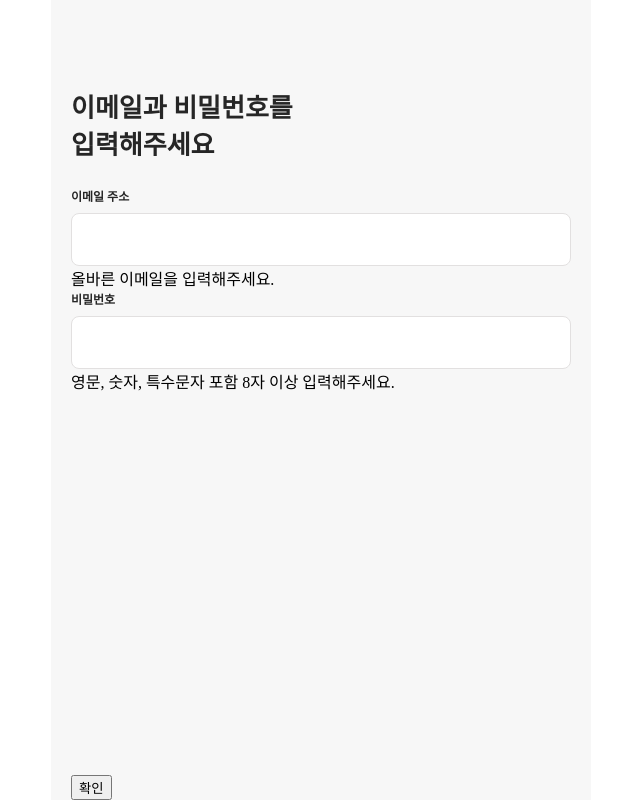
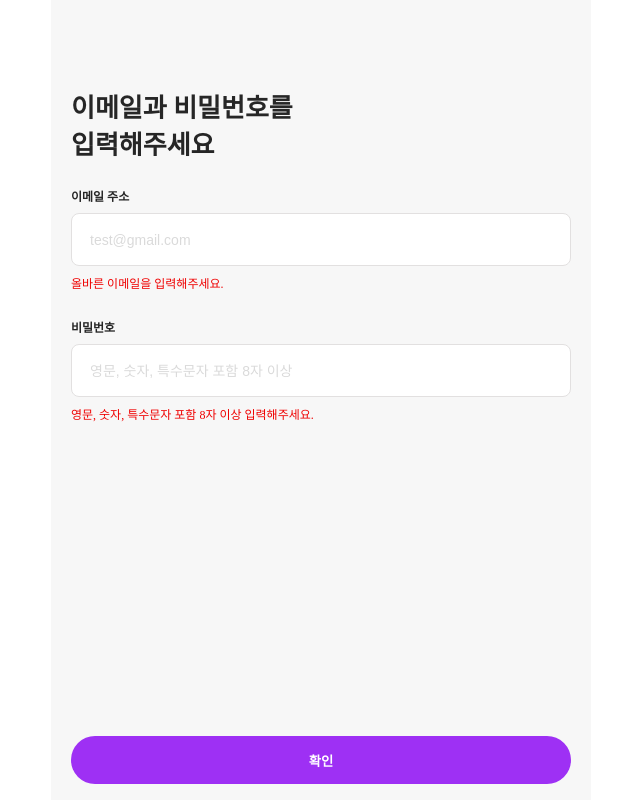
Before and after one commit to danii0110/reactLogin, a React (Create React App) app in the folder react-login/: page / in a window 1280 px wide. Shown: the whole page, without its empty margins (319-959 px from the left). Built offline with nearby package versions, Linux system fonts and the light colour scheme.

Commit message:
css 완료 + 약간의 기능 추가

```diff
--- a/react-login/src/Login.jsx
+++ b/react-login/src/Login.jsx
@@ -1,6 +1,9 @@
-import React from 'react'
+import React, {useState} from 'react'
 
 export default function Login() {
+const [email, setEmail] = useState('');
+const [pw, setPw] = useState("");
+
     return (
         <div className='page'>
             <div className='titleWrap'>
@@ -10,15 +13,22 @@ export default function Login() {
             <div className='contentWrap'>
                 <div className='inputTitle'>이메일 주소</div>
                 <div className='inputWrap'>
-                    <input className='input'/>
+                    <input
+                    className='input'
+                    placeholder='test@gmail.com'
+                    value={email}
+                    onChange={(e)=>setEmail(e.target.value)}/>
                 </div>
                 <div className='errorMessageWrap'>
                     올바른 이메일을 입력해주세요.
                 </div>
 
-                <div className='inputTitle'>비밀번호</div>
+                <div style={{marginTop: "26px"}} className='inputTitle'>비밀번호</div>
                 <div className='inputWrap'>
-                    <input className='input'/>
+                    <input
+                    className='input'
+                    placeholder="영문, 숫자, 특수문자 포함 8자 이상"
+                    value={pw}/>
                 </div>
                 <div className='errorMessageWrap'>
                     영문, 숫자, 특수문자 포함 8자 이상 입력해주세요.
@@ -27,7 +37,7 @@ export default function Login() {
 
 
             <div>
-                <button>
+                <button disabled={true} className='bottomButton'>
                     확인
                 </button>
             </div>
--- a/react-login/src/index.css
+++ b/react-login/src/index.css
@@ -56,3 +56,30 @@
     font-size: 14px;
     font-weight: 400;
 }
+
+.input::placeholder {
+    color: #dadada;
+}
+
+.errorMessageWrap {
+    margin-top: 8px;
+    color: #ef0000;
+    font-size: 12px;
+}
+
+.bottomButton {
+    width: 100%;
+    height: 48px;
+    border: none;
+    font-weight: 700;
+    background-color: #9e30f4;
+    border-radius: 64px;
+    color:white;
+    margin-bottom: 16px;
+    cursor: pointer;
+}
+
+.buttomButton:disabled {
+    background-color: #dadada;
+    color:white;
+}
```
